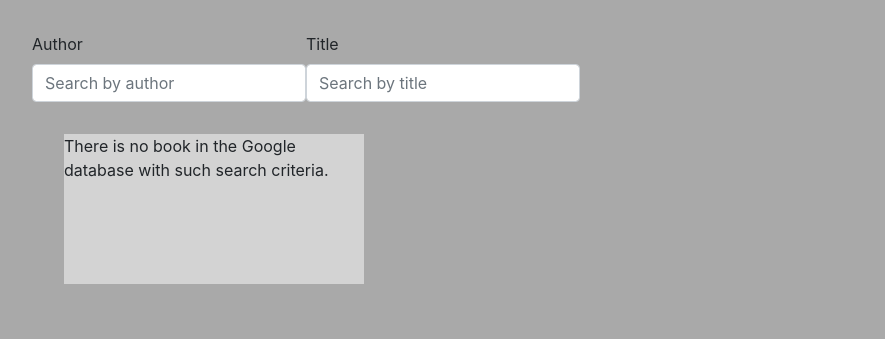
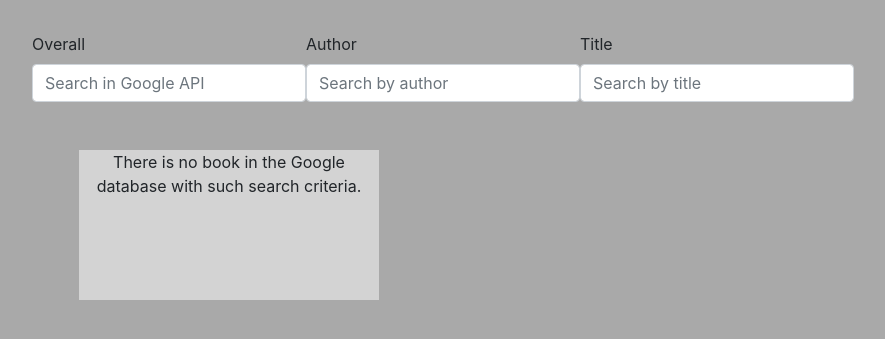
Before and after one commit to nixonsparrow/BookWorm, a Django app: page /book/import in a window 1280 px wide. Shown: the top 339 px of the page, without its empty margins (16-901 px from the left). Run offline with Django 4.2, Linux system fonts and the light colour scheme; parts of the project's set-up code (start-up, migrations or seed data) failed here and were passed over; some libraries are stand-ins or nearby versions.

Commit message:
Updated Google Search to htmx

```diff
--- a/books/forms.py
+++ b/books/forms.py
@@ -33,6 +33,10 @@ class BookForm(forms.ModelForm):
 
 
 class GoogleAPIForm(forms.Form):
+    class Meta:
+        method = "POST"
+    google_search_query = forms.CharField(label='Overall', max_length=100, required=False,
+                                          widget=forms.TextInput(attrs={'placeholder': 'Search in Google API'}))
     google_search_author = forms.CharField(label='Author', max_length=100, required=False,
                                            widget=forms.TextInput(attrs={'placeholder': 'Search by author'}))
     google_search_title = forms.CharField(label='Title', max_length=100, required=False,
--- a/books/templates/books/import_from_google.html
+++ b/books/templates/books/import_from_google.html
@@ -3,10 +3,15 @@
 {% load static %}
 {% block content %}
 
+    <div class="d-flex">
+
         <form autocomplete="off"
               class="ml-3 d-flex align-content flex-wrap"
               id="google_search" name="google_search"
-              method="post"
+              hx-post="{% url 'google-search' %}"
+              hx-target="#google_search_results"
+              hx-swap="outerHTML"
+              hx-trigger="submit, input delay:500ms"
         >
             {% csrf_token %}
 
@@ -15,28 +20,9 @@
             <input type="submit" class="hidden-button">
         </form>
 
-    {% for book in google_search_results %}
+    </div>
 
-        <form method="get" action="{% url 'book-create' %}">
-            {% csrf_token %}
-            {% include 'books/book_segment.html' %}
-            <input type="hidden" name="author" value="{{ book.author }}">
-            <input type="hidden" name="title" value="{{ book.title }}">
-            <input type="hidden" name="cover_link" value="{{ book.cover_link }}">
-            <input type="hidden" name="language" value="{{ book.language }}">
-            <input type="hidden" name="pub_date" value="{{ book.pub_date }}">
-            <input type="hidden" name="isbn" value="{{ book.isbn }}">
-            <input type="hidden" name="isbn_10" value="{{ book.isbn_10 }}">
-            <input type="hidden" name="page_count" value="{{ book.page_count }}">
-            <button type="submit" class="mt-2 form-button submit-button">Quick Add</button>
-        </form>
+        {% include 'books/import_from_google_results.html' %}
 
-    {% empty %}
-        <div class="ml-5 mt-3 d-flex book-container">
-            <div>
-                There is no book in the Google database with such search criteria.
-            </div>
-        </div>
-    {% endfor %}
-
+    <script type="text/javascript" src="{% static 'htmx.min.js' %}"></script>
 {% endblock content %}
--- /dev/null
+++ b/books/templates/books/import_from_google_results.html
@@ -0,0 +1,35 @@
+{% extends 'books/base.html' %}
+{% load static %}
+{% block content %}
+
+
+<div id="google_search_results" align="center" class="col-md-12 d-flex align-content flex-wrap">
+
+    {% for book in google_search_results %}
+
+        <form method="get" action="{% url 'book-create' %}">
+            {% csrf_token %}
+            {% include 'books/book_segment.html' %}
+            <input type="hidden" name="author" value="{{ book.author }}">
+            <input type="hidden" name="title" value="{{ book.title }}">
+            <input type="hidden" name="cover_link" value="{{ book.cover_link }}">
+            <input type="hidden" name="language" value="{{ book.language }}">
+            <input type="hidden" name="pub_date" value="{{ book.pub_date }}">
+            <input type="hidden" name="isbn" value="{{ book.isbn }}">
+            <input type="hidden" name="isbn_10" value="{{ book.isbn_10 }}">
+            <input type="hidden" name="page_count" value="{{ book.page_count }}">
+            <button type="submit" class="mt-2 form-button submit-button">Add to database</button>
+        </form>
+
+    {% empty %}
+        <div class="ml-5 mt-3 d-flex book-container">
+            <div>
+                There is no book in the Google database with such search criteria.
+            </div>
+        </div>
+    {% endfor %}
+
+</div>
+
+
+{% endblock content %}
--- a/books/urls.py
+++ b/books/urls.py
@@ -10,8 +10,12 @@ from books.views import (
 urlpatterns = [
     path('', BooksListView.as_view(), name='book-list'),
     path('search/', BooksListView.as_view(template_name='books/search_results.html'), name='search'),
+
     path('book/new', BookCreateView.as_view(), name='book-create'),
-    path('book/import', BookImportFromGoogleView.as_view(), name='book-import-google'),
     path('book/<int:pk>', BookUpdateView.as_view(), name='book-update'),
     path('book/<int:pk>/delete', BookDeleteView.as_view(), name='book-delete'),
+
+    path('book/import', BookImportFromGoogleView.as_view(), name='book-import-google'),
+    path('book/import/search/', BookImportFromGoogleView.as_view(
+        template_name='books/import_from_google_results.html'), name='google-search'),
 ]
--- a/books/views.py
+++ b/books/views.py
@@ -92,19 +92,18 @@ class BookImportFromGoogleView(TemplateView, FormMixin):
     form_class = GoogleAPIForm
 
     def post(self, request, *args, **kwargs):
+        query = self.get_form_kwargs()['data']['google_search_query']
         in_author = self.get_form_kwargs()['data']['google_search_author']
         in_title = self.get_form_kwargs()['data']['google_search_title']
 
-        query_link = 'https://www.googleapis.com/books/v1/volumes?q='
+        query_link = f'https://www.googleapis.com/books/v1/volumes?q={query}+'
         query_link += f'intitle:{in_title}+' if in_title else ''
         query_link += f'inauthor:{in_author}+' if in_author else ''
 
-        print(query_link)
         google_request = requests.get(query_link)
 
         books = []
         next_id = 1
-        print(google_request)
 
         if 'items' in google_request.json():
             for google_book in google_request.json()['items']:
```
